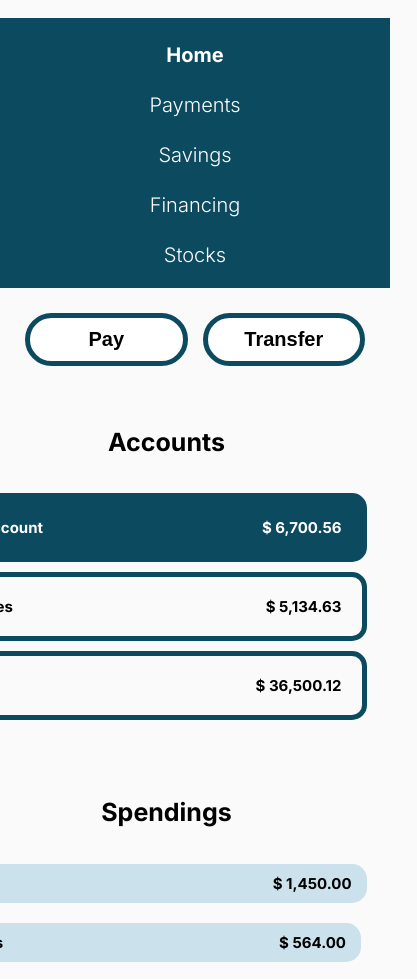
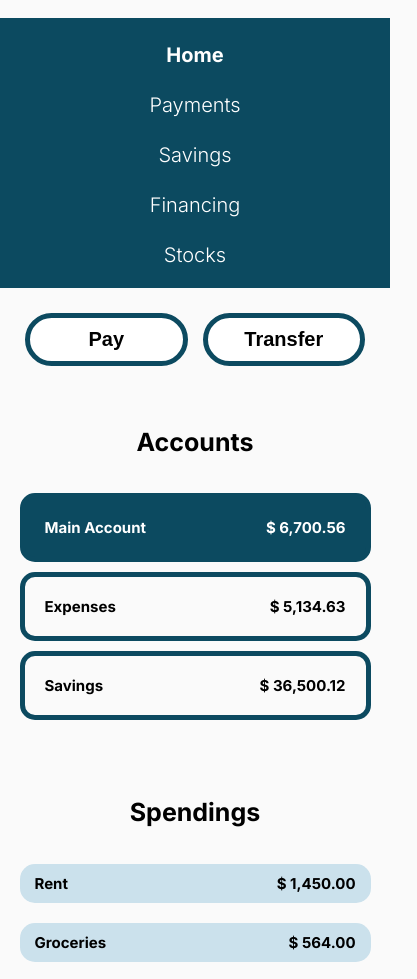
Before and after one commit to lucieyarish/best-bank, a plain HTML site: page index.html in a window 390 px wide. Shown: the part 116-1095 px from the top of the page, 417 px wide, since content can reach past the window. Drawn offline with Linux system fonts and the light colour scheme.

Commit message:
Fix width on mobile

```diff
--- a/styles/index.css
+++ b/styles/index.css
@@ -252,11 +252,16 @@ footer p  {
         display: flex;
         align-items: center;
         flex-direction: column;
-        max-width: 70vw;
+        max-width: 80vw;
+        margin: 0 auto;
+    }
+
+    .accounts-items, .spendings-items {
+        max-width: 90vw;
     }
 
     .account-item, .spending-item {
-       max-width: 90%;
+        max-width: 90vw;
     }
 
     .account-item p, .spending-item p {
@@ -270,8 +275,6 @@ footer p  {
     .info-container p {
         font-size: 20px;
         padding-top: 30px;
-        /* text-wrap: wrap;
-        width: 50%; */
     }
 }
 
```
